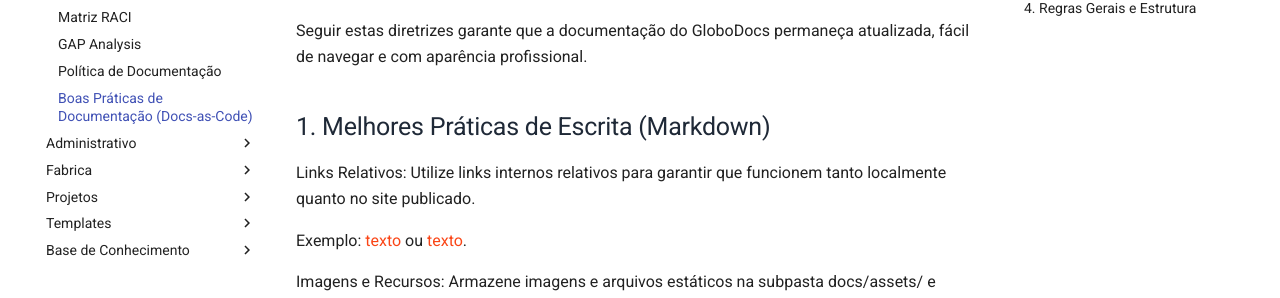
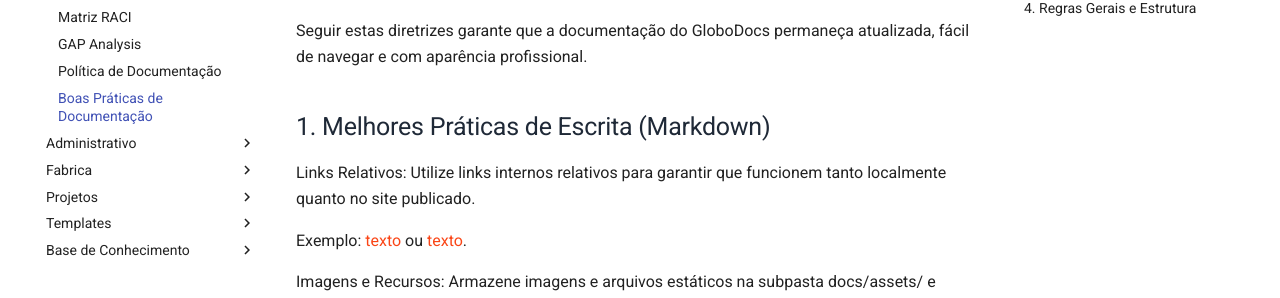
Before and after one commit to GloboPharma/GloboDocs, an MkDocs documentation site: the page built from docs/governanca/melhores-praticas.md, in a window 1280 px wide. Shown: the part 256-554 px from the top of the page. Built offline with MkDocs 1.6.1 and Material for MkDocs 9.7.7, drawn with Linux system fonts in a browser that asks for light colours; comment, search, counter and statistics services are not loaded.

Commit message:
Update mkdocs.yml

```diff
--- a/mkdocs.yml
+++ b/mkdocs.yml
@@ -67,7 +67,7 @@ nav:
       - Matriz RACI: governanca/matriz-raci.md
       - GAP Analysis: governanca/gap-analysis.md
       - Política de Documentação: governanca/politica-de-documentacao.md
-      - Boas Práticas de Documentação (Docs-as-Code): governanca/melhores-praticas.md
+      - Boas Práticas de Documentação: governanca/melhores-praticas.md
 
   - Administrativo:
 
```
